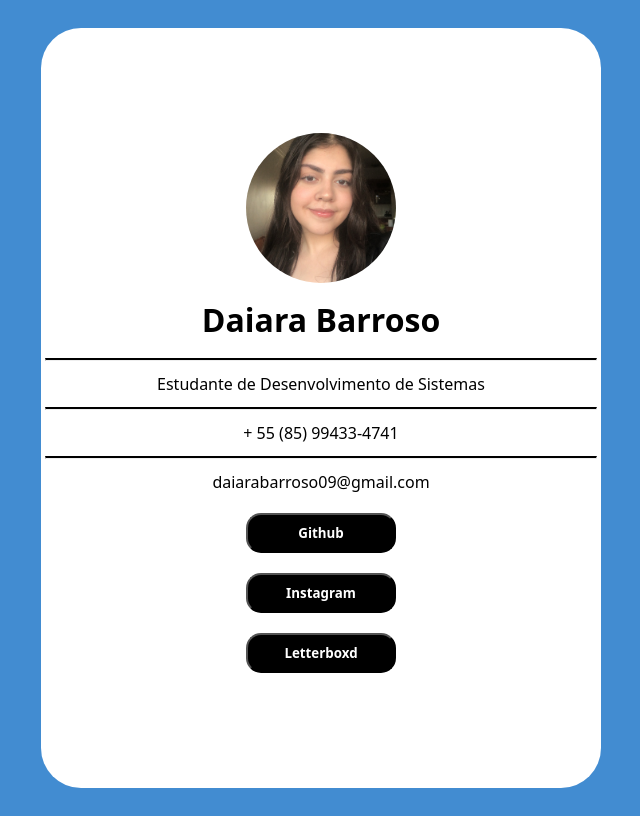
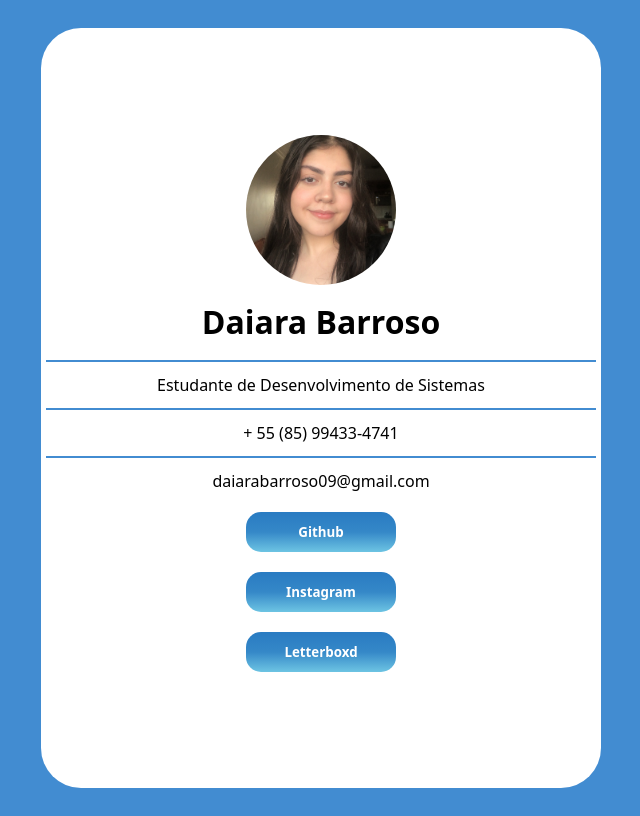
Before and after one commit to daiaraaa/-projeto3-criando-um-componente-profile, a React (Vite) app: page / in a window 1280 px wide. Shown: the whole page, without its empty margins (319-959 px from the left). Built offline with nearby package versions, Linux system fonts and the light colour scheme.

Commit message:
Update styles.module.css

```diff
--- a/src/components/Profile/styles.module.css
+++ b/src/components/Profile/styles.module.css
@@ -50,11 +50,14 @@ a{
 button{
     width: 150px;
     height: 40px;
-    background: black;
     border-radius: 15px;
     margin-bottom: 5px;
     margin: 10px;
     transition: .3s;
+    color: white;
+    border: none;
+    background: linear-gradient(#297BC2,#3588C8, #6DC4E3);
+}
 }
 
 button:hover{
@@ -63,8 +66,8 @@ button:hover{
     transform: scale(1.04);
 }
 hr {
-    color:black;
     width: 550px;
-    border-top: 2px solid;
-    margin: 2px;
+    border: none;
+    border-top: 2px solid #428CD1;
+    margin: 2px 0;
 }
```
